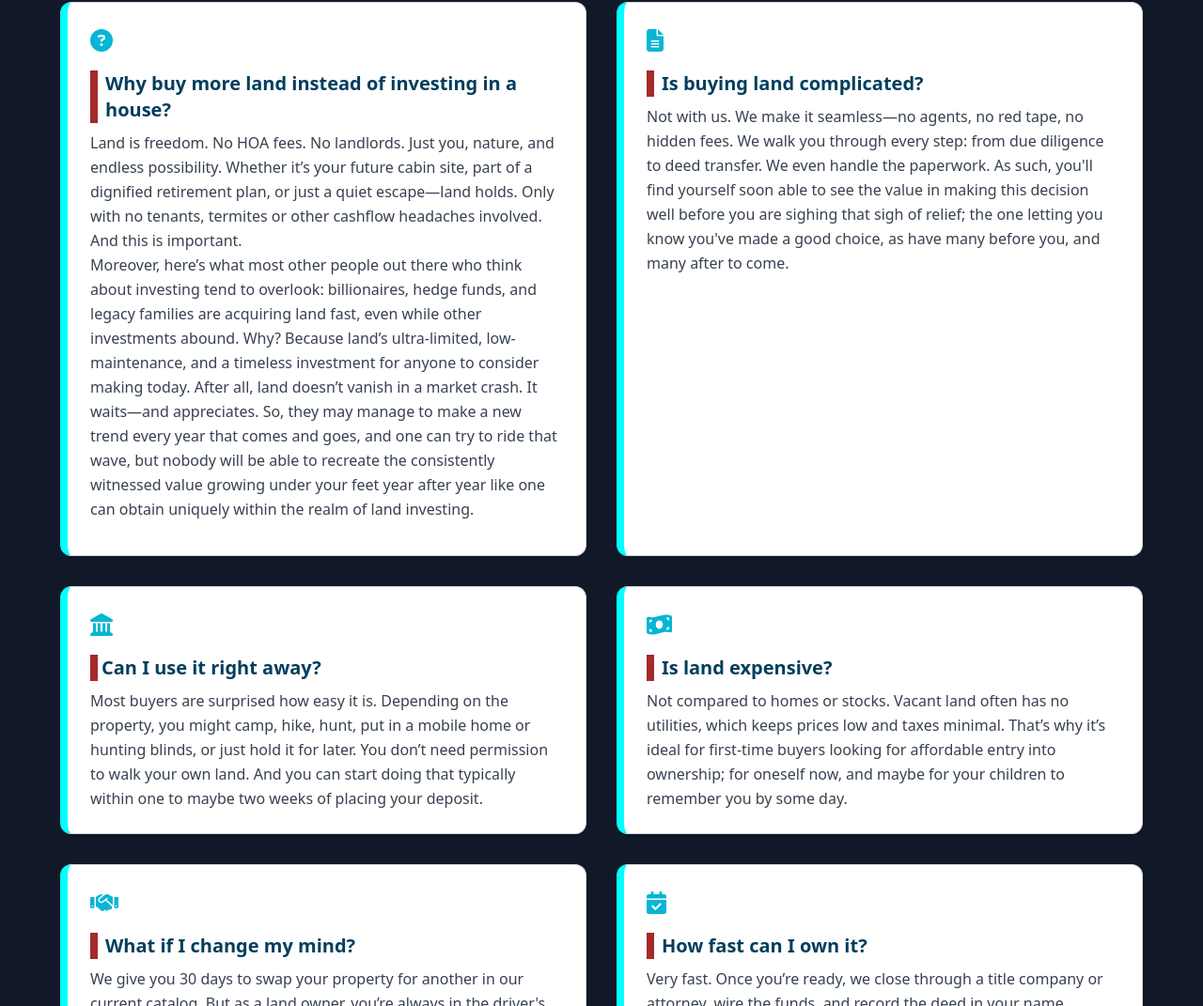
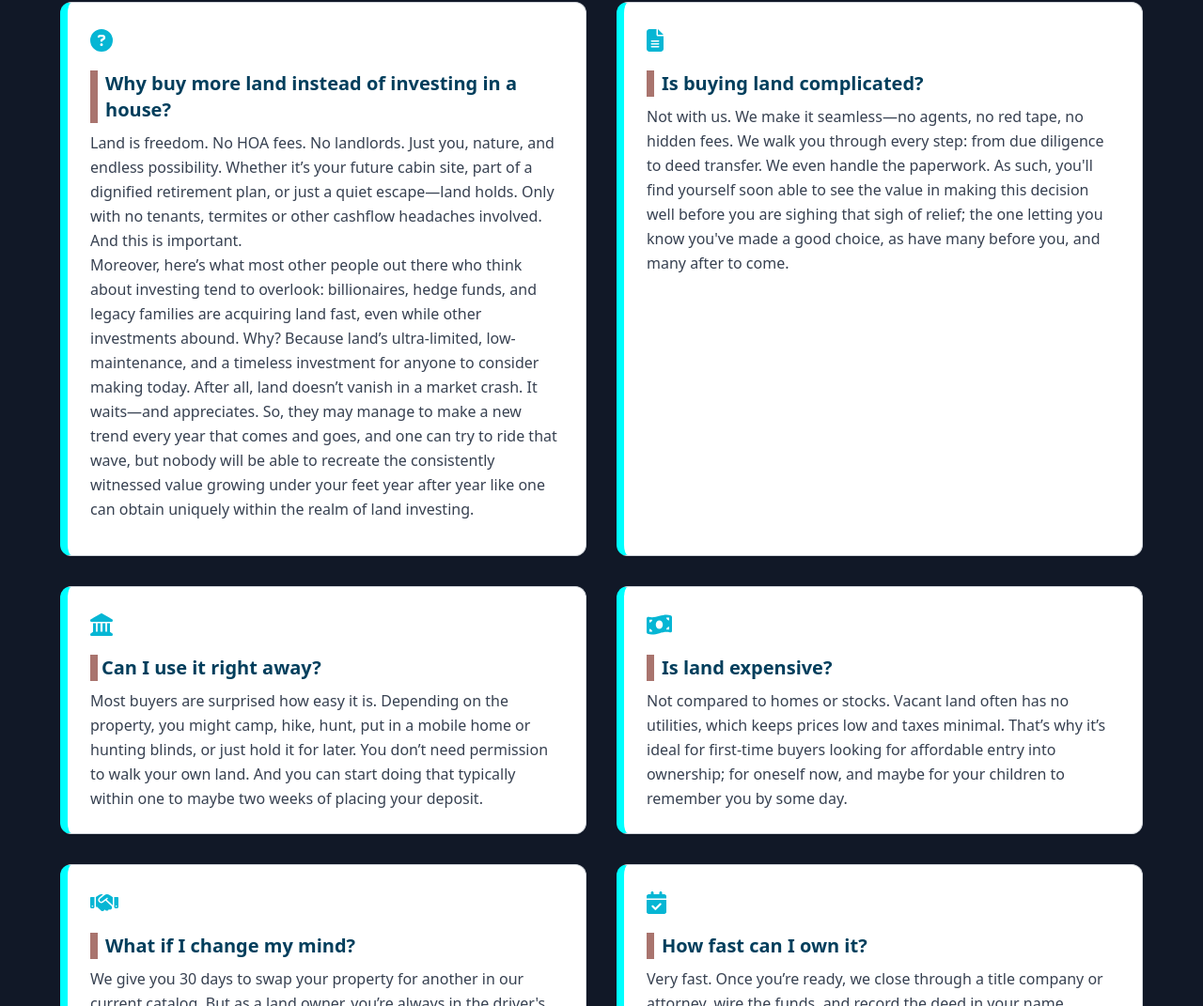
Before and after one commit to nyteksf/covered-bridge-seller-page, a React (Vite) app: page /faq in a window 1280 px wide. Shown: the part 383-1454 px from the top of the page at 94% size. Built offline with nearby package versions, Linux system fonts and the light colour scheme.

Commit message:
update faqpage color pallete

```diff
--- a/src/pages/FaqPage.jsx
+++ b/src/pages/FaqPage.jsx
@@ -92,7 +92,7 @@ const FaqPage = () => {
                 <div className="text-2xl text-cyan-500 mb-4">
                   <FontAwesomeIcon icon={faQuestionCircle} />
                 </div>
-                <h2 className="border-l-8 pl-2 border-l-[brown] text-xl tracking-[0.15] font-semibold text-[#003e5c] mb-2">
+                <h2 className="border-l-8 pl-2 border-l-[#a9746e] text-xl tracking-[0.15] font-semibold text-[#003e5c] mb-2">
                   Why buy more land instead of investing in a house?
                 </h2>
                 <p className="text-gray-700 -tracking-[0.15] leading-relaxed">
@@ -121,7 +121,7 @@ const FaqPage = () => {
                 <div className="text-2xl text-cyan-500 mb-4">
                   <FontAwesomeIcon icon={faFileAlt} />
                 </div>
-                <h2 className="border-l-8 pl-2 border-l-[brown] text-xl font-semibold text-[#003e5c] mb-2 tracking-[0.15]">
+                <h2 className="border-l-8 pl-2 border-l-[#a9746e] text-xl font-semibold text-[#003e5c] mb-2 tracking-[0.15]">
                   Is buying land complicated?
                 </h2>
                 <p className="text-gray-700 leading-relaxed -tracking-[0.15]">
@@ -139,7 +139,7 @@ const FaqPage = () => {
                 <div className="text-2xl text-cyan-500 mb-4">
                   <FontAwesomeIcon icon={faLandmark} />
                 </div>
-                <h2 className="text-xl font-semibold text-[#003e5c] mb-2 tracking-[0.15] border-l-8 pl-1 border-l-[brown]">
+                <h2 className="text-xl font-semibold text-[#003e5c] mb-2 tracking-[0.15] border-l-8 pl-1 border-l-[#a9746e]">
                   Can I use it right away?
                 </h2>
                 <p className="text-gray-700 leading-relaxed -tracking-[0.15]">
@@ -156,7 +156,7 @@ const FaqPage = () => {
                 <div className="text-2xl text-cyan-500 mb-4">
                   <FontAwesomeIcon icon={faMoneyBillWave} />
                 </div>
-                <h2 className="border-l-8 pl-2 border-l-[brown] text-xl font-semibold text-[#003e5c] mb-2 tracking-[0.15]">
+                <h2 className="border-l-8 pl-2 border-l-[#a9746e] text-xl font-semibold text-[#003e5c] mb-2 tracking-[0.15]">
                   Is land expensive?
                 </h2>
                 <p className="text-gray-700 leading-relaxed -tracking-[0.15]">
@@ -172,7 +172,7 @@ const FaqPage = () => {
                 <div className="text-2xl text-cyan-500 mb-4">
                   <FontAwesomeIcon icon={faHandshake} />
                 </div>
-                <h2 className="border-l-8 pl-2 border-l-[brown] text-xl font-semibold text-[#003e5c] mb-2 tracking-[0.15]">
+                <h2 className="border-l-8 pl-2 border-l-[#a9746e] text-xl font-semibold text-[#003e5c] mb-2 tracking-[0.15]">
                   What if I change my mind?
                 </h2>
                 <p className="text-gray-700 leading-relaxed -tracking-[0.15]">
@@ -189,7 +189,7 @@ const FaqPage = () => {
                 <div className="text-2xl text-cyan-500 mb-4">
                   <FontAwesomeIcon icon={faCalendarCheck} />
                 </div>
-                <h2 className="border-l-8 pl-2 border-l-[brown] text-xl font-semibold text-[#003e5c] mb-2">
+                <h2 className="border-l-8 pl-2 border-l-[#a9746e] text-xl font-semibold text-[#003e5c] mb-2">
                   How fast can I own it?
                 </h2>
                 <p className="text-gray-700 leading-relaxed">
```
